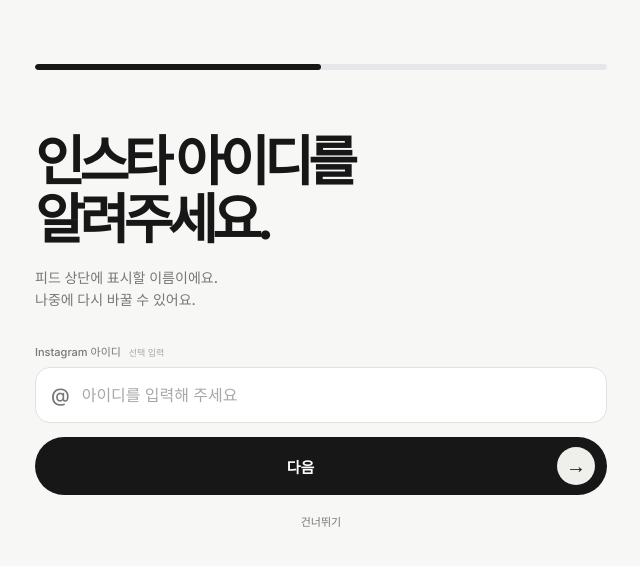
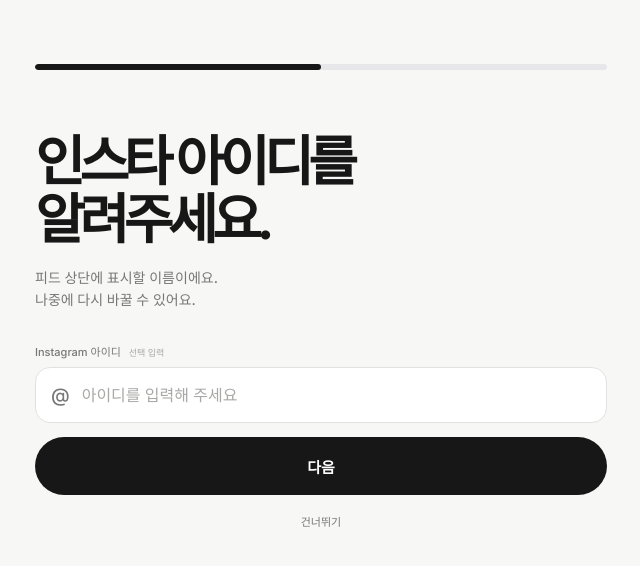
Before and after one commit to onlybyjack/mygrid, a Next.js app: page /home in a window 1280 px wide. Shown: the top 566 px of the page, without its empty margins (319-959 px from the left). Built offline with nearby package versions, Linux system fonts and the light colour scheme.

Commit message:
Center onboarding action text

```diff
--- a/app/globals.css
+++ b/app/globals.css
@@ -31,9 +31,8 @@
 .onboarding-input input::placeholder { color:#a8a8a6; }
 .onboarding-back { position:absolute; top:18px; left:20px; width:40px; height:40px; display:grid; place-items:center; padding:0; border:0; color:var(--ink); background:transparent; }
 .onboarding-back-icon { width:25px; height:25px; fill:none; stroke:currentColor; stroke-linecap:round; stroke-linejoin:round; stroke-width:2.3; }
-.onboarding-primary { position:relative; width:100%; height:58px; display:flex; align-items:center; justify-content:center; margin-top:14px; padding:0 60px 0 19px; border:0; border-radius:30px; color:#fff; background:var(--ink); }
+.onboarding-primary { width:100%; height:58px; display:flex; align-items:center; justify-content:center; margin-top:14px; padding:0; border:0; border-radius:30px; color:#fff; background:var(--ink); }
 .onboarding-primary b { font-size:15px; }
-.onboarding-primary span { position:absolute; right:12px; width:38px; height:38px; display:grid; place-items:center; border-radius:50%; color:var(--ink); background:var(--accent); font-size:20px; }
 .onboarding-text-button { display:block; margin:13px auto 0; padding:5px 10px; border:0; color:var(--muted); background:transparent; font-size:11px; }
 .onboarding-text-button:hover { color:var(--ink); }
 .onboarding-secondary-actions { display:flex; justify-content:center; }
--- a/app/home/page.tsx
+++ b/app/home/page.tsx
@@ -646,14 +646,14 @@
       {homeStep === 1 ? <section className="onboarding-screen onboarding-identity" aria-labelledby="identity-title">
         <div className="onboarding-progress" role="progressbar" aria-label="온보딩 진행률" aria-valuemin={1} aria-valuemax={2} aria-valuenow={homeStep}><i style={{ width: `${homeStep === 1 ? 50 : 100}%` }} /></div>
         <div className="onboarding-copy"><h1 id="identity-title">인스타 아이디를<br />알려주세요.</h1><p>피드 상단에 표시할 이름이에요.<br />나중에 다시 바꿀 수 있어요.</p></div>
-        <div className="onboarding-bottom"><label className="onboarding-input-label" htmlFor="onboarding-username">Instagram 아이디 <em>선택 입력</em></label><div className="onboarding-input"><b>@</b><input id="onboarding-username" value={username} onChange={(event) => updateUsername(event.target.value)} placeholder="아이디를 입력해 주세요" autoCapitalize="none" autoCorrect="off" /></div><button className="onboarding-primary" type="button" onClick={continueToScreenshot}><b>다음</b><span>→</span></button><button className="onboarding-text-button" type="button" onClick={continueToScreenshot}>건너뛰기</button></div>
+        <div className="onboarding-bottom"><label className="onboarding-input-label" htmlFor="onboarding-username">Instagram 아이디 <em>선택 입력</em></label><div className="onboarding-input"><b>@</b><input id="onboarding-username" value={username} onChange={(event) => updateUsername(event.target.value)} placeholder="아이디를 입력해 주세요" autoCapitalize="none" autoCorrect="off" /></div><button className="onboarding-primary" type="button" onClick={continueToScreenshot}><b>다음</b></button><button className="onboarding-text-button" type="button" onClick={continueToScreenshot}>건너뛰기</button></div>
       </section> : <section className="onboarding-screen onboarding-capture" aria-labelledby="capture-title">
         <button className="onboarding-back" type="button" onClick={() => setHomeStep(1)} aria-label="이전 단계"><BackIcon /></button>
         <div className="onboarding-progress" role="progressbar" aria-label="온보딩 진행률" aria-valuemin={1} aria-valuemax={2} aria-valuenow={homeStep}><i style={{ width: "100%" }} /></div>
         <div className="onboarding-copy"><h1 id="capture-title">프로필 화면을<br />캡처해 주세요.</h1><p>인스타 프로필 전체 화면을 올리면<br />사진을 자동으로 나눠드려요.</p></div>
         <div className="capture-guide" aria-label="인스타 프로필 캡처 예시"><div className="guide-phone"><div className="guide-status"><i /> Instagram <i /></div><div className="guide-profile"><span /><i /><i /><i /></div><div className="guide-grid">{Array.from({ length: 9 }, (_, index) => <i key={index} />)}</div><div className="guide-scan" /><div className="guide-finger" /></div></div>
         {message && <div className="error onboarding-error" role="alert">{message}</div>}
-        <div className="onboarding-bottom"><label className="onboarding-upload"><GridMark uniform /><span><b>캡처한 이미지 선택</b><small>프로필 캡처 한 장이면 충분해요.</small></span><strong>↑</strong><input type="file" accept="image/jpeg,image/png,image/webp" onChange={chooseGridScreenshot} /></label><button className="onboarding-primary" type="button" onClick={startEmptyProfile}><b>빈 피드로 바로 시작</b><span>→</span></button><div className="onboarding-secondary-actions"><button className="onboarding-text-button" type="button" onClick={startEmptyProfile}>건너뛰기</button></div></div>
+        <div className="onboarding-bottom"><label className="onboarding-upload"><GridMark uniform /><span><b>캡처한 이미지 선택</b><small>프로필 캡처 한 장이면 충분해요.</small></span><strong>↑</strong><input type="file" accept="image/jpeg,image/png,image/webp" onChange={chooseGridScreenshot} /></label><button className="onboarding-primary" type="button" onClick={startEmptyProfile}><b>빈 피드로 바로 시작</b></button><div className="onboarding-secondary-actions"><button className="onboarding-text-button" type="button" onClick={startEmptyProfile}>건너뛰기</button></div></div>
       </section>}
     </main>;
   }
```
